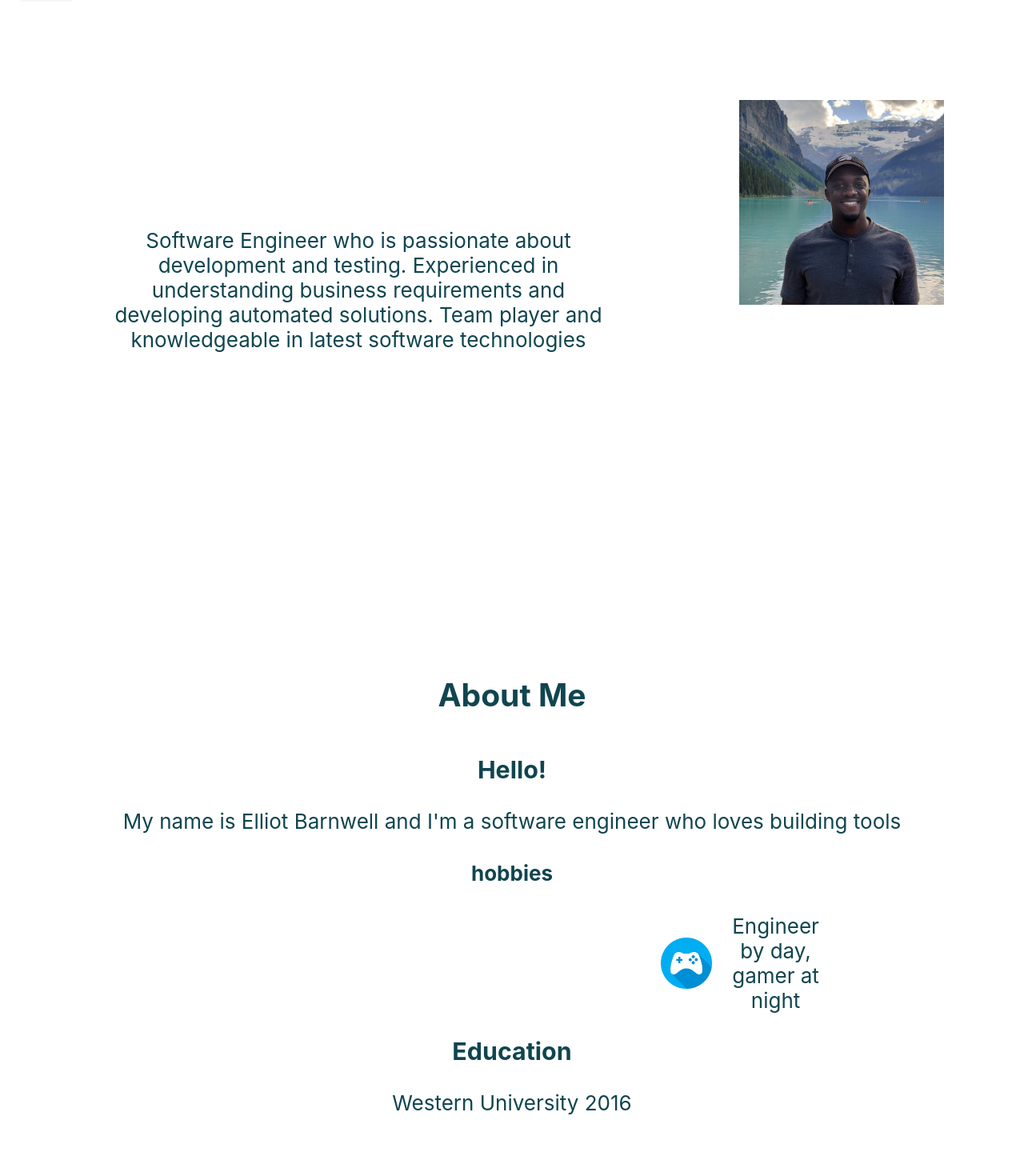
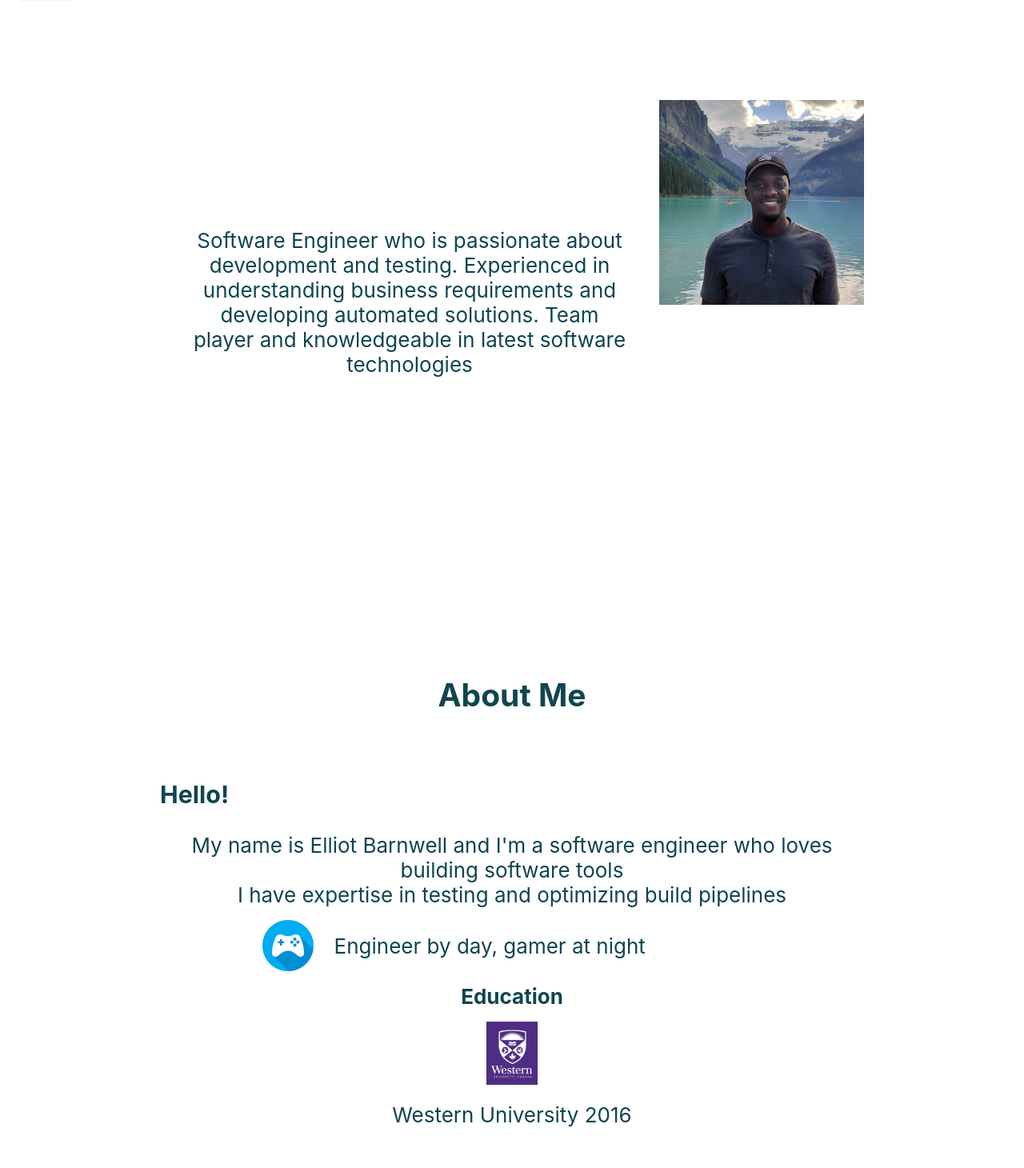
Before and after one commit to ElliotBarnwell/resume-website, a React (Create React App) app: page / in a window 1280 px wide. Shown: the part 90-1550 px from the top of the page at 80% size. Built offline with nearby package versions, Linux system fonts and the light colour scheme.

Commit message:
changing formatting

```diff
--- a/src/App.css
+++ b/src/App.css
@@ -19,9 +19,13 @@ h2{
   padding-bottom: 20px;
 }
 
+h3{
+  text-align: left;
+}
 section{
   margin-bottom: 100px;
 }
+
 
 
 .App {
@@ -30,7 +34,9 @@ section{
   color: #10454F;
 }
 
-
+.icon{
+  flex: 1;
+}
 .App-logo {
   height: 40vmin;
   pointer-events: none;
@@ -38,6 +44,14 @@ section{
 
 .projects-div{
   display:flex;
+}
+
+.summary{
+  display: inline-block;
+}
+
+.education-div{
+  display: block;
 }
 
 .project-container{
@@ -65,14 +79,15 @@ section{
 }
 
 .project-pic{
-  min-width: 16vw;
-  margin-left: 5vw;
+  max-height: 200px;
+  margin-left: 150px;
 }
 
 .project-summary{
   display: inherit;
   max-width: 1000px;
-  margin-left: 150px;
+  margin-left: 100px;
+  margin-right: 100px;
   flex: 2;
   align-items: center;
 }
@@ -105,8 +120,8 @@ section{
 
 .app-main-div {
   font-size: calc(10px + 2vmin);
-  margin-left: 100px;
-  margin-right: 100px;
+  margin-left: 200px;
+  margin-right: 200px;
 }
 
 .github-div{
@@ -131,13 +146,14 @@ section{
 .aboutme-summary{
   display: flex;
   flex-direction: row;
-  margin-left: 400px;
-  padding-left: 300px;
-  margin-right: 400px;
+  margin-left: 5vw;
+  padding-left: 3vw;
+  margin-right: 5vw;
   align-items: center;
 }
 
 .profile-container{
+  align-items: center;
 }
 
 .footer{
@@ -150,7 +166,7 @@ section{
 
 .profile-pic{
   max-width: 20vw;
-  margin-left: 10vw;
+  flex: 1;
 }
 
 .summary-div {
@@ -158,6 +174,7 @@ section{
   margin-right: 20px;
   margin-top: 80px;
   margin-bottom: 40px;
+  max-width: 50vw;
 }
 
 .logo-img {
--- a/src/components/pages/aboutme.js
+++ b/src/components/pages/aboutme.js
@@ -1,14 +1,17 @@
 import React from 'react';
 import gamingIcon from '../../images/gaming2.png';
+import westernUni from '../../images/westernunilogo.png'
 
 export default function AboutMe(){
     return (
       <div className="page">
         <section id="aboutme">
           <h2>About Me</h2>
+          <div className="summary">
           <h3>Hello!</h3>
-          <p>My name is Elliot Barnwell and I'm a software engineer who loves building tools</p>
-                                    <h4>hobbies</h4>
+          <p>My name is Elliot Barnwell and I'm a software engineer who loves building software tools</p>
+          <p>I have expertise in testing and optimizing build pipelines</p>
+          </div>
           <div className="aboutme-summary">
 
               <img src={gamingIcon} className="logo-img" alt="logo"/>
@@ -16,7 +19,8 @@ export default function AboutMe(){
             <p>Engineer by day, gamer at night</p>
         </div>
         <div className="education-div">
-            <h3>Education</h3>
+            <h1>Education</h1>
+            <img src={westernUni} className="logo-img" alt="logo"/>
             <p>Western University 2016</p>
        </div>
         </section>
```
Also changed, not shown: src/images/westernunilogo.png (added).
